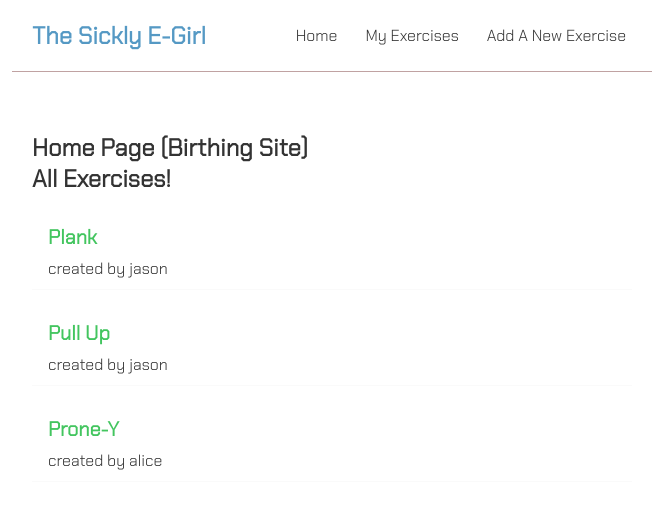
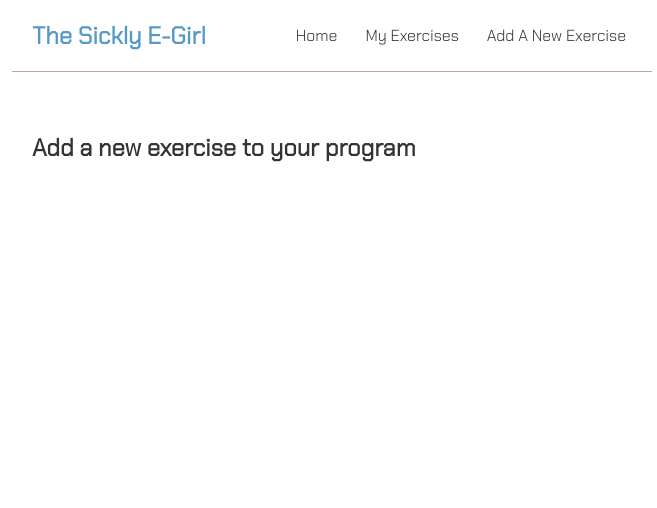
Before and after one commit to alicepalace/react-is-a-fact, a React (Create React App) app: page /addexercise in a window 1280 px wide. Shown: the top 508 px of the page, without its empty margins (308-965 px from the left). Built offline with nearby package versions, Linux system fonts and the light colour scheme; data requests are answered from the project's data file; a web font is replaced by a local one.

Commit message:
added routes to separate pages

```diff
--- a/package.json
+++ b/package.json
@@ -8,7 +8,8 @@
     "@testing-library/user-event": "^13.5.0",
     "react": "^18.2.0",
     "react-dom": "^18.2.0",
-    "react-scripts": "5.0.1",
+    "react-router-dom": "^6.15.0",
+    "react-scripts": "^2.1.3",
     "web-vitals": "^2.1.4"
   },
   "devDependencies": {
--- /dev/null
+++ b/src/AddExercise.js
@@ -0,0 +1,11 @@
+import React from 'react';
+
+const AddExercise = () => {
+    return (
+        <div className="create">
+            <h2>Add a new exercise to your program</h2>
+        </div>
+    );
+}
+
+export default AddExercise;
--- a/src/App.js
+++ b/src/App.js
@@ -1,15 +1,25 @@
+import React from 'react';
 import Navbar from './Navbar';
 import Home from './Home';
+import { BrowserRouter as Router, Route, Routes } from 'react-router-dom';
+import AddExercise from './AddExercise';
+import ExercisesList from './ExercisesList';
 
 function App() {
 
   return (
-    <div className="App">
-      <Navbar />
-      <div className="content">
-        <Home />
+    <Router>
+      <div className="App">
+        <Navbar />
+        <div className="content">
+          <Routes>
+            <Route exact path="/" element={<Home />}></Route>
+            <Route exact path="/myexercises" element={<ExercisesList />}></Route>
+            <Route exact path="/addexercise" element={<AddExercise />}></Route>
+          </Routes>
+        </div>
       </div>
-    </div>
+    </Router>
   );
 }
 
--- a/src/ExercisesList.js
+++ b/src/ExercisesList.js
@@ -1,16 +1,23 @@
-const ExercisesList = ({ exercises, title}) => {
+import React from 'react';
+import useFetch from './useFetch';
+
+const ExercisesList = () => {
+
+    const { exercises, isPending, error } = useFetch('http://localhost:8000/exercises');
 
     return (
         <div className="exercise-list">
-            <h2>{ title }</h2>
-            {exercises.map( (exercise) => (
+            <h2>{"All Exercises"}</h2>
+            {error && <div> {error} </div>}
+            {isPending && <div>Loading... </div>}
+            {exercises && exercises.map((exercise) => (
                 <div className="exercise-preview" key={exercise.id}>
-                    <h2>{ exercise.name }</h2>
-                    <p>created by { exercise.author }</p>
+                    <h2>{exercise.name}</h2>
+                    <p>created by {exercise.author}</p>
                 </div>
             ))}
         </div>
-     );
+    );
 }
 
 export default ExercisesList;
--- a/src/Home.js
+++ b/src/Home.js
@@ -1,16 +1,11 @@
-import ExercisesList from './ExercisesList';
-import useFetch from './useFetch';
+import React from 'react';
 
 const Home = () => {
 
-    const {exercises, isPending, error} = useFetch('http://localhost:8000/exercises');
 
     return (
         <div className="home">
             <h2>Home Page (Birthing Site)</h2>
-            { error && <div> {error} </div>}
-            { isPending && <div>Loading... </div> }
-            { exercises && <ExercisesList exercises={exercises} title="All Exercises!" />}
         </div>
     );
 }
--- a/src/Navbar.js
+++ b/src/Navbar.js
@@ -1,11 +1,14 @@
+import React from 'react';
+import { Link } from 'react-router-dom';
+
 const Navbar = () => {
     return (
         <nav className="navbar">
             <h1>The Sickly E-Girl</h1>
             <div className="links">
-                <a href="/">Home</a>
-                <a href="/add">My Exercises</a>
-                <a href="/create">Add A New Exercise</a>
+                <Link to="/">Home</Link>
+                <Link to="/myexercises">My Exercises</Link>
+                <Link to="/addexercise">Add A New Exercise</Link>
             </div>
         </nav>
     );
```
Also changed, not shown: data/db.json (line endings or trailing spaces), src/useFetch.js (line endings or trailing spaces), 2 other files (tests, documents, lock files or other folders).
